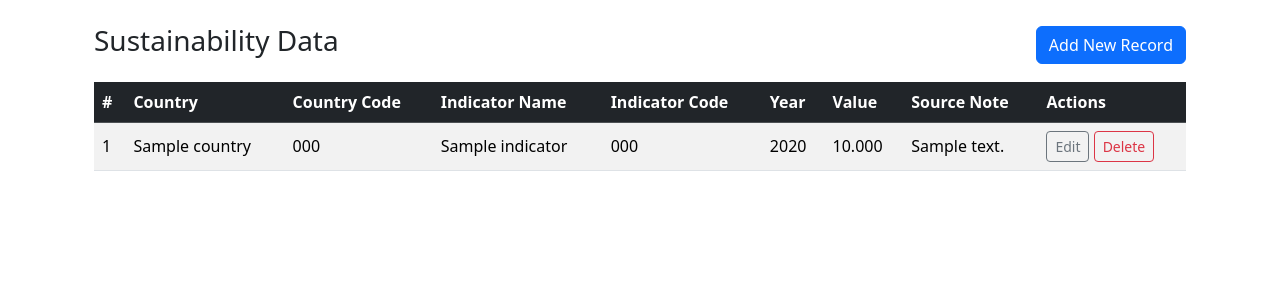
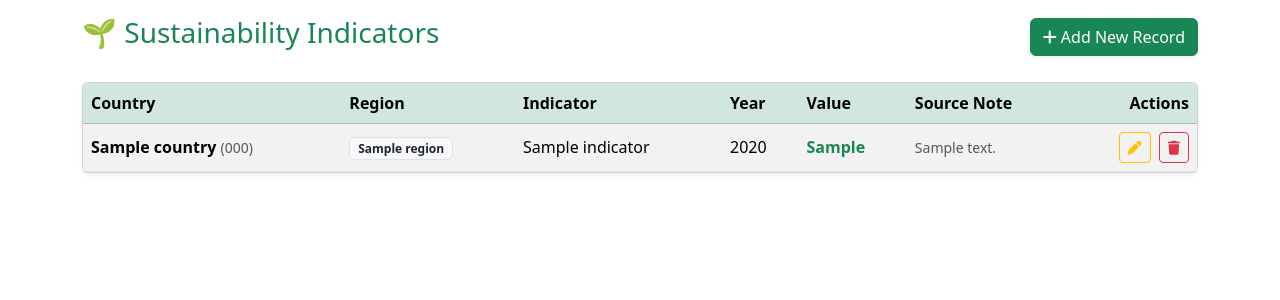
Before and after one commit to s4l1hs/Database-Management-System, a Flask app: template frontend/css/templates/sustainability_list.html in a window 1280 px wide. Shown: the part 56-356 px from the top of the page. Run offline with Flask 3, Linux system fonts and the light colour scheme; the visitor is signed in with stand-in values (Sample User, id 1); tables that the repository leaves empty hold one stand-in row (values such as "Sample post"); the template is opened without the code that fills it: most values are stand-ins (such as "Sample title", 1, 10 or a date in 2020); parts of the project's set-up code (start-up, migrations or seed data) failed here and were passed over.

Commit message:
Sustainability List for Frontend Revised

```diff
--- a/frontend/css/templates/sustainability_list.html
+++ b/frontend/css/templates/sustainability_list.html
@@ -1,66 +1,79 @@
 {% extends "base.html" %}
-
 {% block title %}Sustainability Data{% endblock %}
 
 {% block content %}
-<div class="container mt-4">
-  <div class="d-flex justify-content-between align-items-center mb-3">
-    <h1 class="h3">Sustainability Data</h1>
-    <a href="{{ url_for('sustainability.add_sustainability') }}" class="btn btn-primary">
-      Add New Record
-    </a>
-  </div>
+<div class="d-flex justify-content-between align-items-center mb-4">
+  <h1 class="h3 text-success">🌱 Sustainability Indicators</h1>
 
-  {% if rows %}
+  {% if session.get("team_no")|int == 1 %}
+  <a href="{{ url_for('sustainability.add_sustainability') }}" class="btn btn-success shadow-sm">
+    <i class="fa-solid fa-plus"></i> Add New Record
+  </a>
+  {% endif %}
+</div>
+
+<div class="card shadow-sm">
+  <div class="card-body p-0">
     <div class="table-responsive">
-      <table class="table table-striped table-hover align-middle">
-        <thead class="table-dark">
+      <table class="table table-striped table-hover align-middle mb-0">
+        <thead class="table-success">
           <tr>
-            <th>#</th>
             <th>Country</th>
-            <th>Country Code</th>
-            <th>Indicator Name</th>
-            <th>Indicator Code</th>
+            <th>Region</th>
+            <th>Indicator</th>
             <th>Year</th>
             <th>Value</th>
             <th>Source Note</th>
-            <th>Actions</th>
+            {% if session.get("team_no")|int == 1 %}
+            <th class="text-end">Actions</th>
+            {% endif %}
           </tr>
         </thead>
         <tbody>
           {% for data, country, indicator in rows %}
           <tr>
-            <td>{{ data.data_id }}</td>
-            <td>{{ country.country_name }}</td>
-            <td>{{ country.country_code }}</td>
-            <td>{{ indicator.indicator_name }}</td>
-            <td>{{ indicator.indicator_code }}</td>
+            <td>
+              <strong>{{ country.country_name }}</strong>
+              <span class="text-muted small">({{ country.country_code }})</span>
+            </td>
+            <td>
+              <span class="badge bg-light text-dark border">{{ country.region }}</span>
+            </td>
+            <td title="{{ indicator.indicator_description }}">
+              {{ indicator.indicator_name|truncate(50) }}
+            </td>
             <td>{{ data.year }}</td>
-            <td>{{ "%.3f"|format(data.indicator_value) if data.indicator_value is not none }}</td>
-            <td>{{ data.source_note }}</td>
-            <td>
+            <td class="fw-bold text-success">{{ data.indicator_value }}</td>
+            <td><small class="text-muted">{{ data.source_note or '-' }}</small></td>
+
+            {% if session.get("team_no")|int == 1 %}
+            <td class="text-end">
               <a href="{{ url_for('sustainability.edit_sustainability', id=data.data_id) }}"
-                 class="btn btn-sm btn-outline-secondary">
-                Edit
+                 class="btn btn-sm btn-outline-warning me-1" title="Edit">
+                <i class="fa-solid fa-pen"></i>
               </a>
+
               <form action="{{ url_for('sustainability.delete_sustainability', id=data.data_id) }}"
-                    method="post"
-                    style="display:inline-block"
+                    method="post" class="d-inline"
                     onsubmit="return confirm('Are you sure you want to delete this record?');">
-                <button type="submit" class="btn btn-sm btn-outline-danger">
-                  Delete
+                <button type="submit" class="btn btn-sm btn-outline-danger" title="Delete">
+                  <i class="fa-solid fa-trash"></i>
                 </button>
               </form>
+            </td>
+            {% endif %}
+          </tr>
+          {% else %}
+          <tr>
+            <td colspan="7" class="text-center py-4 text-muted">
+              No sustainability data found.
+              {% if session.get("team_no")|int == 1 %}Start by adding a new record.{% endif %}
             </td>
           </tr>
           {% endfor %}
         </tbody>
       </table>
     </div>
-  {% else %}
-    <div class="alert alert-info">
-      No sustainability data found.
-    </div>
-  {% endif %}
+  </div>
 </div>
 {% endblock %}
```
Also changed, not shown: Data/convert_sustainability.py (deleted, +0 -108 lines).
